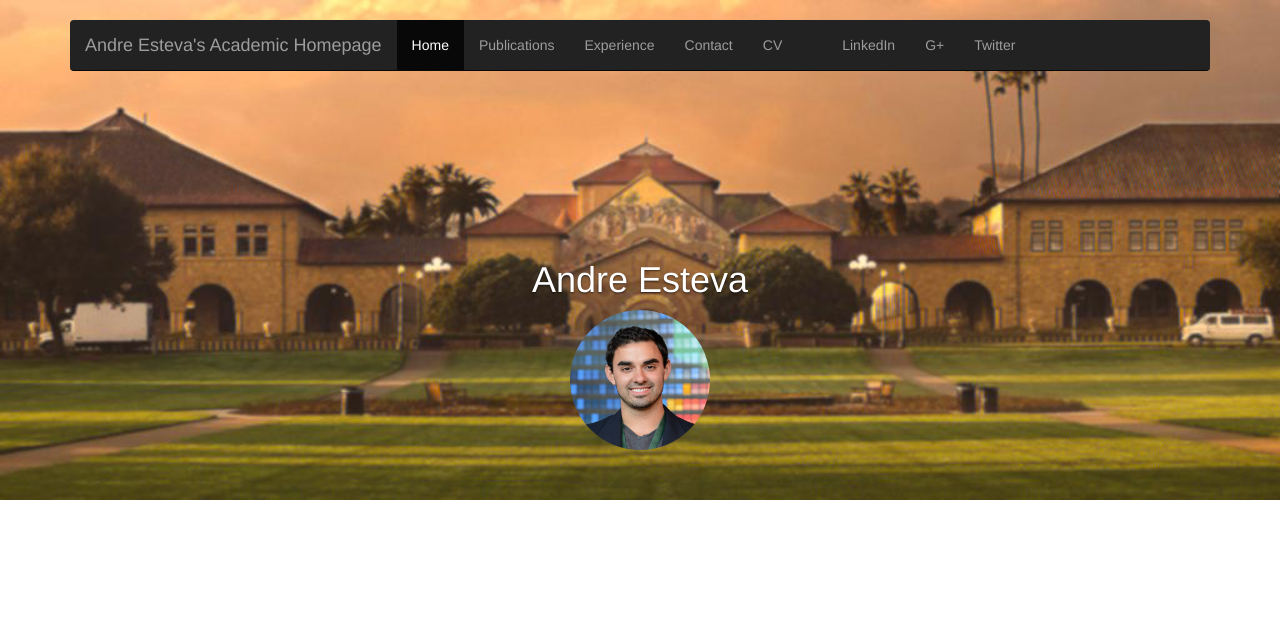
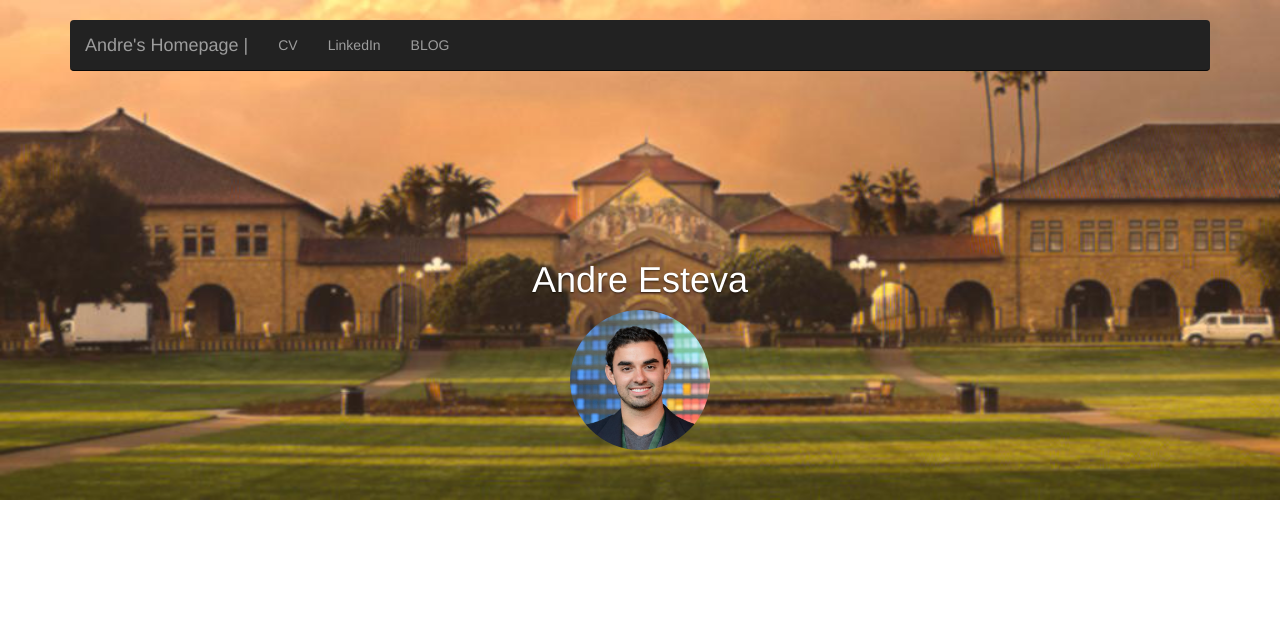
Before and after one commit to andreesteva/andreesteva.github.io, a plain HTML site: page index.html in a window 1280 px wide. Shown: the top 639 px of the page. Drawn offline with nearby package versions, Linux system fonts and the light colour scheme; files whose address does not match are found by name.

Commit message:
updating navbar to include blog

```diff
--- a/index.html
+++ b/index.html
@@ -10,7 +10,7 @@
     <meta name="author" content="">
     <link rel="icon" href="https://media.licdn.com/mpr/mpr/shrinknp_200_200/p/5/005/013/1de/0760356.jpg">
 
-    <title>Andre Esteva - Academic </title>
+    <title>Andre Esteva</title>
 
     <!-- Bootstrap core CSS -->
     <link href="css/bootstrap.min.css" rel="stylesheet">
@@ -86,20 +86,21 @@
                 <span class="icon-bar"></span>
                 <span class="icon-bar"></span>
               </button>
-              <a class="navbar-brand">Andre Esteva's Academic Homepage</a>
+              <a class="navbar-brand">Andre's Homepage | </a>
             </div>
             <div id="navbar" class="navbar-collapse collapse">
               <ul class="nav navbar-nav">
-                <li class="active"><a href="#">Home</a></li>
-                <!-- <li><a href="#about" >About</a></li> -->
+<!--                <li class="active"><a href="#">Home</a></li>
                 <li><a href="#publications">Publications</a></li>
                 <li><a href="#experience">Experience</a></li>
                 <li><a href="#contact">Contact</a></li>
                 <li><a href="assets/AndreEsteva_CV.pdf" target="_blank">CV</a></li>
                 <li><a href=""></a></li>
+                <li><a href="https://plus.google.com/+AndreEsteva" target="_blank">G+</a></li>
+                <li><a href="https://twitter.com/andreesteva" target="_blank">Twitter</a></li> -->
+                <li><a href="assets/AndreEsteva_CV.pdf" target="_blank">CV</a></li>
                 <li><a href="https://www.linkedin.com/pub/andre-esteva/38/b24/ab6" target="_blank">LinkedIn</a></li>
-                <li><a href="https://plus.google.com/+AndreEsteva" target="_blank">G+</a></li>
-                <li><a href="https://twitter.com/andreesteva" target="_blank">Twitter</a></li>
+                <li><a href="http://andreesteva.github.io" target="_blank">BLOG</a></li>
               </ul>
             </div>
           </div>
```
